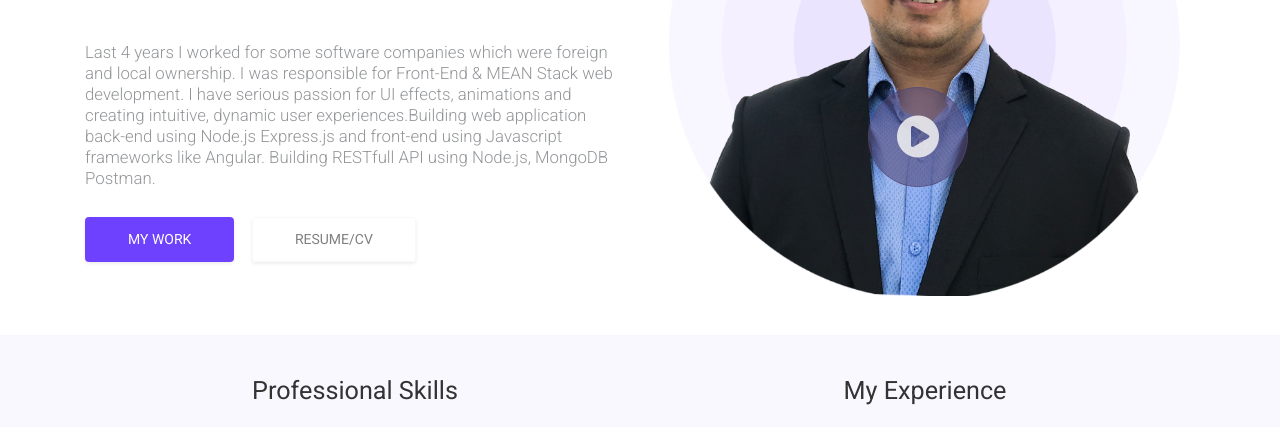
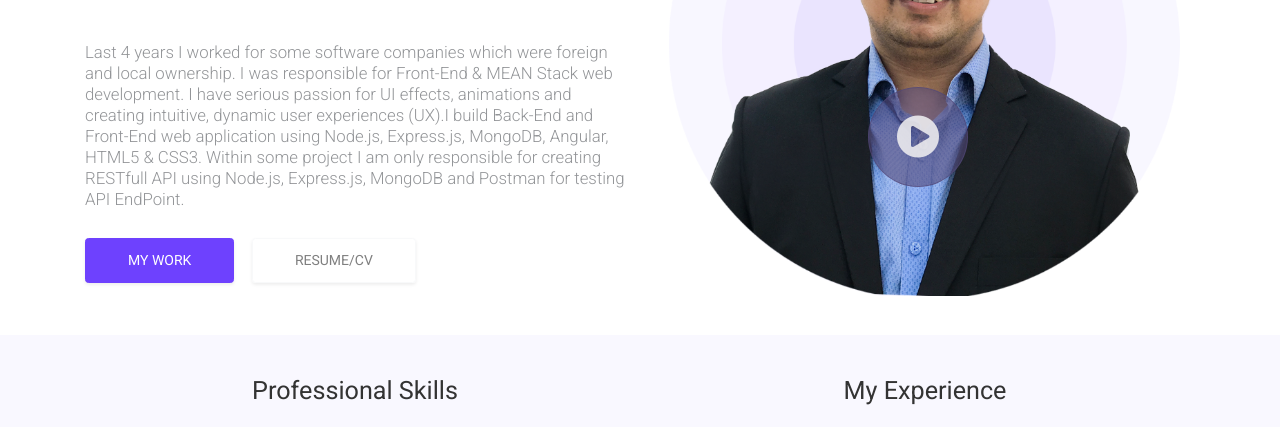
Before and after one commit to wakidur/wakidur.github.io, a plain HTML site: page index.html in a window 1280 px wide. Shown: the part 293-720 px from the top of the page. Drawn offline with nearby package versions, Linux system fonts and the light colour scheme.

Commit message:
#about section Edit

```diff
--- a/index.html
+++ b/index.html
@@ -88,11 +88,11 @@
             <p class="description">
               Last 4 years I worked for some software companies which were foreign and local ownership. I was
               responsible for Front-End & MEAN Stack web development. I have serious passion for UI effects, animations
-              and creating intuitive, dynamic user experiences.Building web application back-end using Node.js
-              Express.js and front-end using Javascript frameworks like Angular. Building RESTfull API using Node.js,
-              MongoDB Postman.
+              and creating intuitive, dynamic user experiences (UX).I build Back-End and Front-End web application using Node.js,
+              Express.js, MongoDB, Angular, HTML5 & CSS3. Within some project I am only responsible for creating RESTfull API using Node.js, Express.js,
+              MongoDB and Postman for testing API EndPoint.
             </p>
-            <a href="#" class="btn pf-btn-primary text-uppercase shadow-sm mr-3" role="button">
+            <a href="#portfolio" class="btn pf-btn-primary text-uppercase shadow-sm mr-3" role="button">
               My Work
             </a>
             <a style="padding: 0.8rem 3rem;" href="./assets/Wakidur_Rahman_CV.pdf" download="Wakidur_Rahman_Resume"
```
